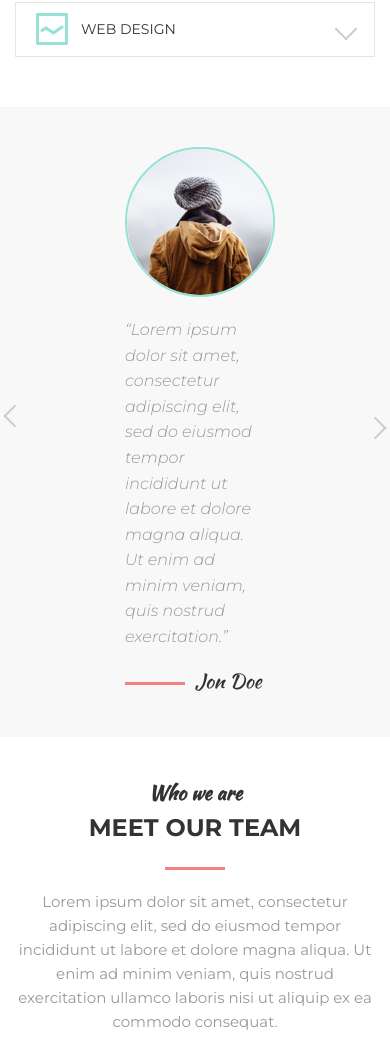
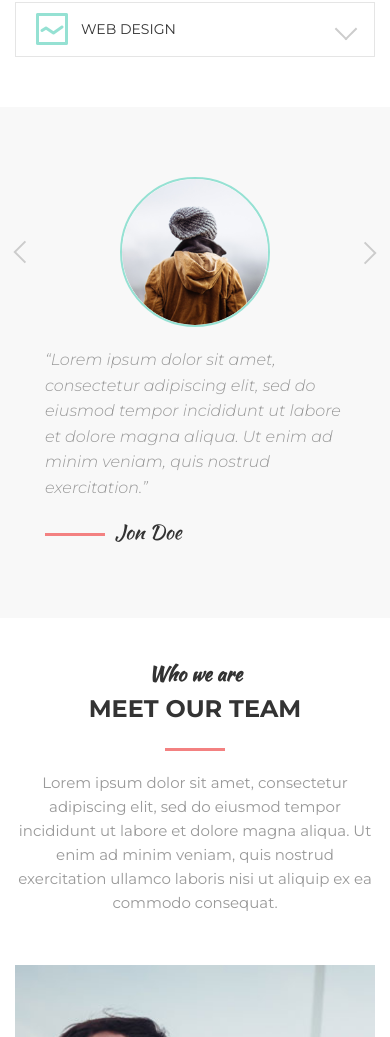
Before and after one commit to ZaprostoNeprosto/landing-mogo-company, a website built with Vite: page index.html in a window 390 px wide. Shown: the part 5256-6293 px from the top of the page. Built offline with nearby package versions, Linux system fonts and the light colour scheme; files whose address does not match are found by name.

Commit message:
fix: mobile view slider

```diff
--- a/assets/css/style.css
+++ b/assets/css/style.css
@@ -692,7 +692,7 @@ hr {
 
 .reviews__item {
     min-height: 210px;
-    padding-left: 255px;
+    padding-left: 355px;
     position: relative;
 }
 
@@ -767,13 +767,15 @@ hr {
 }
 
 .swiper-button-next {
-    right: 0;
+    right: 30px;
     transform: rotate(135deg);
+    top: 100px;
 }
 
 .swiper-button-prev {
-    left: 0;
+    left: 30px;
     transform: rotate(-45deg);
+    top: 111px;
 }
 
 .swiper-container {
@@ -1304,8 +1306,14 @@ hr {
     color: #f38181;
 }
 
-
-
+@media (pointer: coarse) {
+    .swiper-button-next,
+    .swiper-button-prev,
+    .accordion__header,
+    .nav-toggle {
+        -webkit-tap-highlight-color: transparent;
+    }
+}
 
 @media (max-width: 1230px) {
 
@@ -1629,8 +1637,16 @@ hr {
         padding: 0;
     }
 
-    .slick-arrow {
-        top: 18%;
+    .reviews .swiper-container {
+        padding: 30px;
+    }
+
+    .swiper-button-next {
+        right: 10px;
+    }
+
+    .swiper-button-prev {
+        left: 10px;
     }
 
     /* Logos */
--- a/index.html
+++ b/index.html
@@ -703,6 +703,7 @@
                 </div>
             </section>
 
+        <!-- Footer -->
         <footer class="footer" id="footer">
             <div class="container">
 
@@ -811,7 +812,7 @@
         </div><!-- /.page -->
 
         <script src="https://unpkg.com/swiper/swiper-bundle.min.js"></script>
-        <script src="assets/js/app.js"></script>
+        <script type="module" src="assets/js/app.js"></script>
 
     </body>
 </html>
```
Also changed, not shown: package.json (+7 -2 lines), 2 other files. Lines whose indentation alone changed are shown as unchanged.
